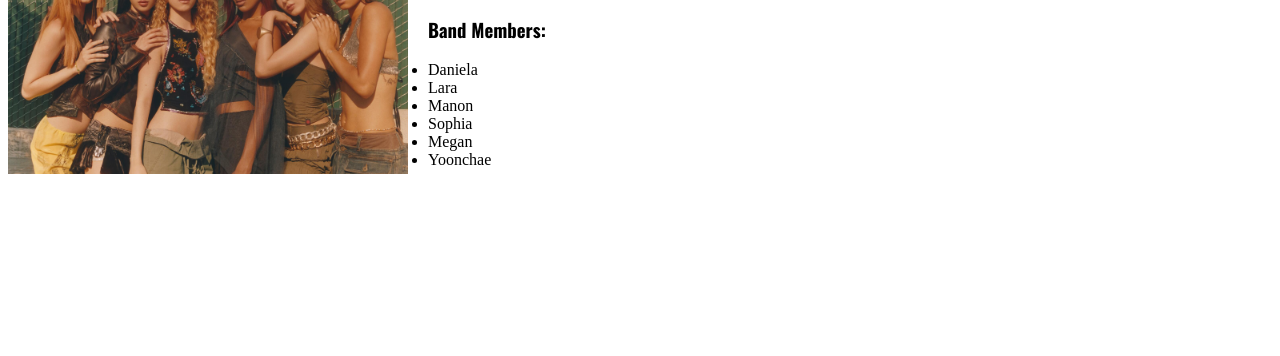
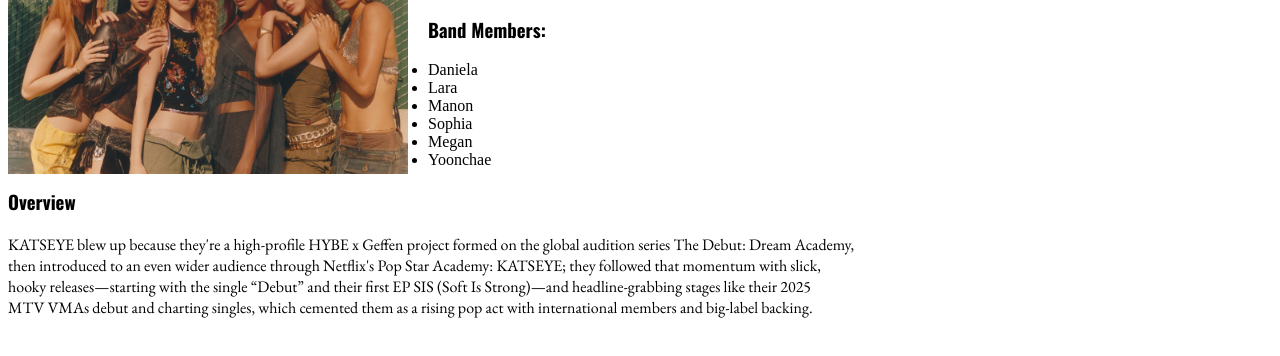
Before and after one commit to dad230000/Internet-Studio---Disha-Deshpande, a plain HTML site: page asg3/favorite-band.html in a window 1280 px wide. Shown: the part 114-470 px from the top of the page. Drawn offline with nearby package versions, Linux system fonts and the light colour scheme.

Commit message:
added a paragraph

```diff
--- a/asg3/favorite-band.html
+++ b/asg3/favorite-band.html
@@ -26,6 +26,11 @@
 		<li>Yoonchae</li>
 	</ul>
 
+	<h3>Overview</h3>
+	<p>KATSEYE blew up because they're a high-profile HYBE x Geffen project formed on the global audition series The Debut: Dream Academy, <br>
+		then introduced to an even wider audience through Netflix's Pop Star Academy: KATSEYE; they followed that momentum with slick, <br>
+		hooky releases—starting with the single “Debut” and their first EP SIS (Soft Is Strong)—and headline-grabbing stages like their 2025 <br>
+		MTV VMAs debut and charting singles, which cemented them as a rising pop act with international members and big-label backing.</p>
 
 </body>
 </html>
```
